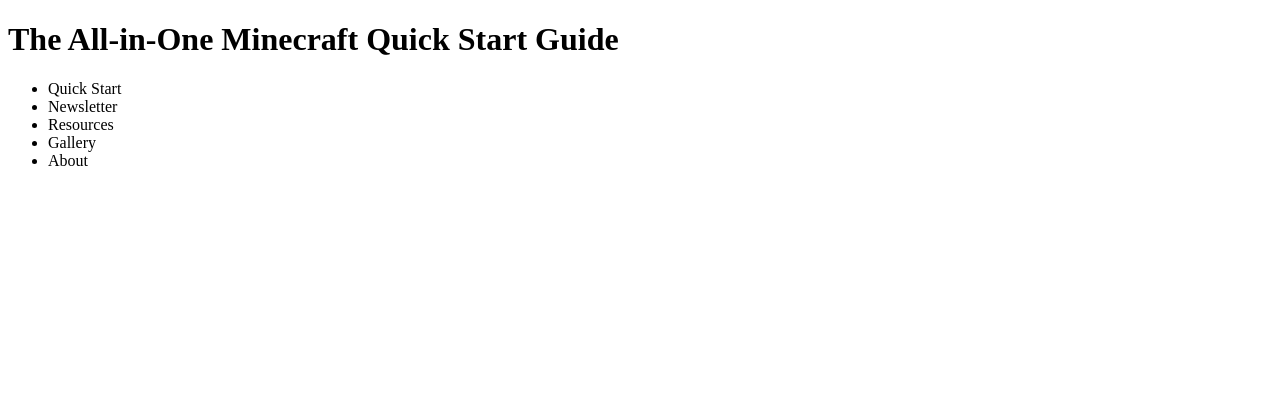
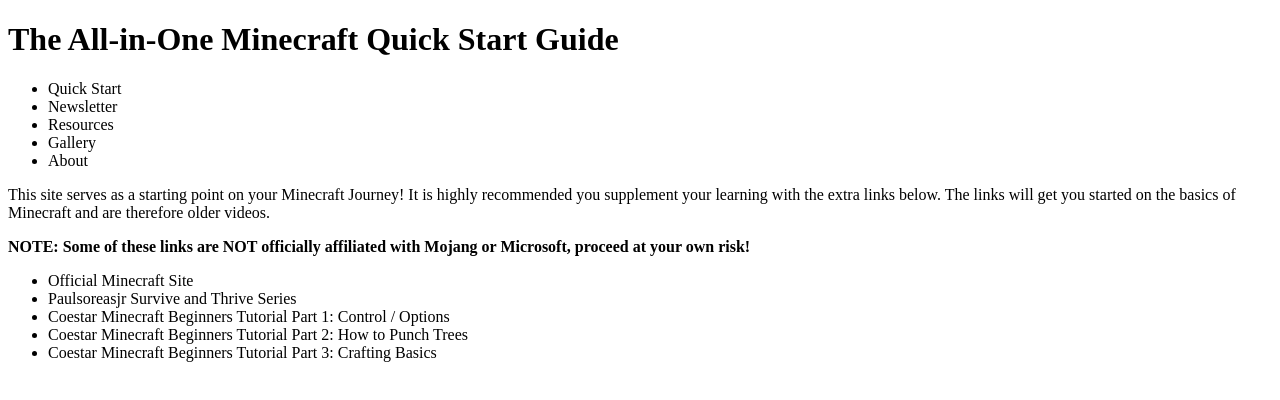
Before and after one commit to J-M28/C-2.MinecraftGuideSite, a plain HTML site: page resources.html in a window 1280 px wide. Drawn offline with Linux system fonts and the light colour scheme.

Commit message:
add markup for content-container: resources.html

```diff
--- a/resources.html
+++ b/resources.html
@@ -16,6 +16,26 @@
                 </ul>
             </nav>
         </div>
-        <div class="content-container"></div>
+        <div class="content-container">
+            <p>
+                This site serves as a starting point on your Minecraft Journey!
+                It is highly recommended you supplement your learning with the extra
+                links below. The links will get you started on the basics of Minecraft
+                and are therefore older videos.
+            </p>
+            <p>
+                <strong>
+                    NOTE: Some of these links are NOT officially affiliated with Mojang or Microsoft,
+                    proceed at your own risk!
+                </strong>
+            </p>
+            <ul>
+                <li><a>Official Minecraft Site</a></li>
+                <li><a>Paulsoreasjr Survive and Thrive Series</a></li>
+                <li><a>Coestar Minecraft Beginners Tutorial Part 1: Control / Options</a></li>
+                <li><a>Coestar Minecraft Beginners Tutorial Part 2: How to Punch Trees</a></li>
+                <li><a>Coestar Minecraft Beginners Tutorial Part 3: Crafting Basics</a></li>
+            </ul>
+        </div>
     </body>
 </html>
```
